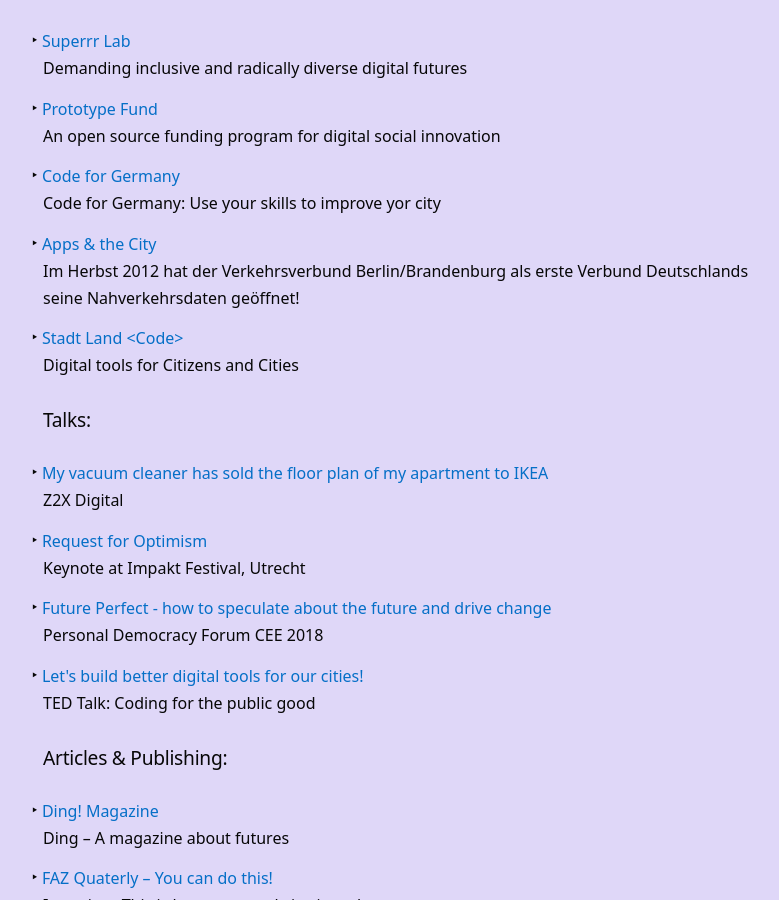
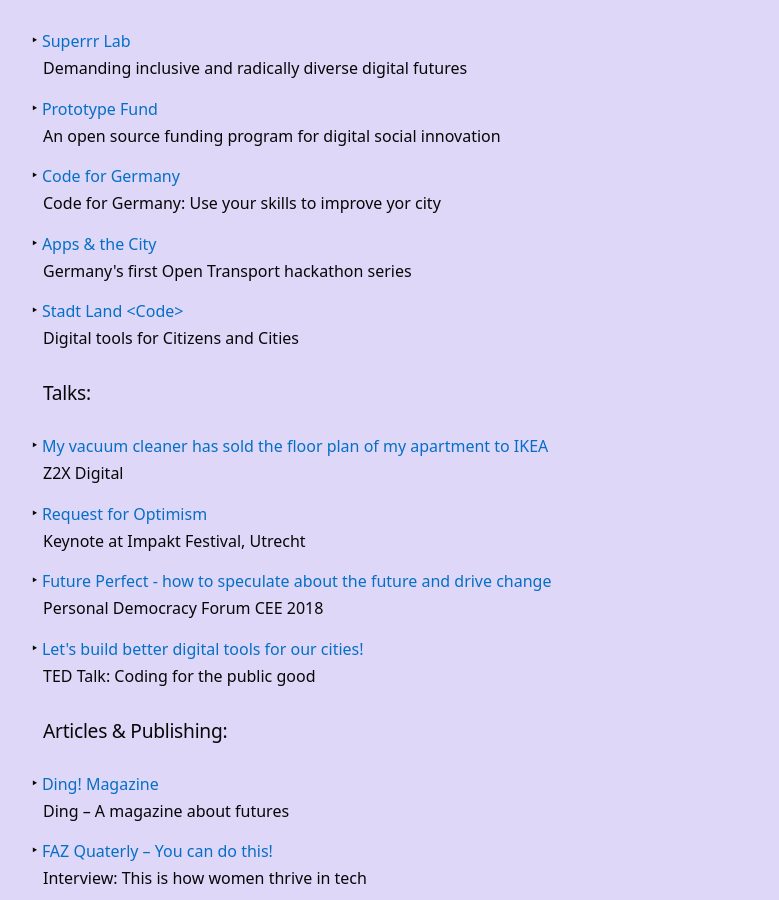
Before and after one commit to juliakloiber/juliakloiber.github.io, a Jekyll site: the page built from about.md, in a window 1280 px wide and 900 px high, scrolled down 1241 px. Shown: the whole window, without its empty margins (233-1012 px from the left). Built offline with Jekyll 4.4.1, drawn with Linux system fonts in a browser that asks for light colours; some web fonts are replaced.

Commit message:
Update Apps & the City summary

```diff
--- a/_posts/2012-11-29-apps-and-the-city.md
+++ b/_posts/2012-11-29-apps-and-the-city.md
@@ -1,7 +1,7 @@
 ---
 title: Apps & the City
 categories: projects
-summary: Im Herbst 2012 hat der Verkehrsverbund Berlin/Brandenburg als erste Verbund Deutschlands seine Nahverkehrsdaten geöffnet!
+summary: Germany's first Open Transport hackathon series
 ---
 
 # Apps & the City
```
